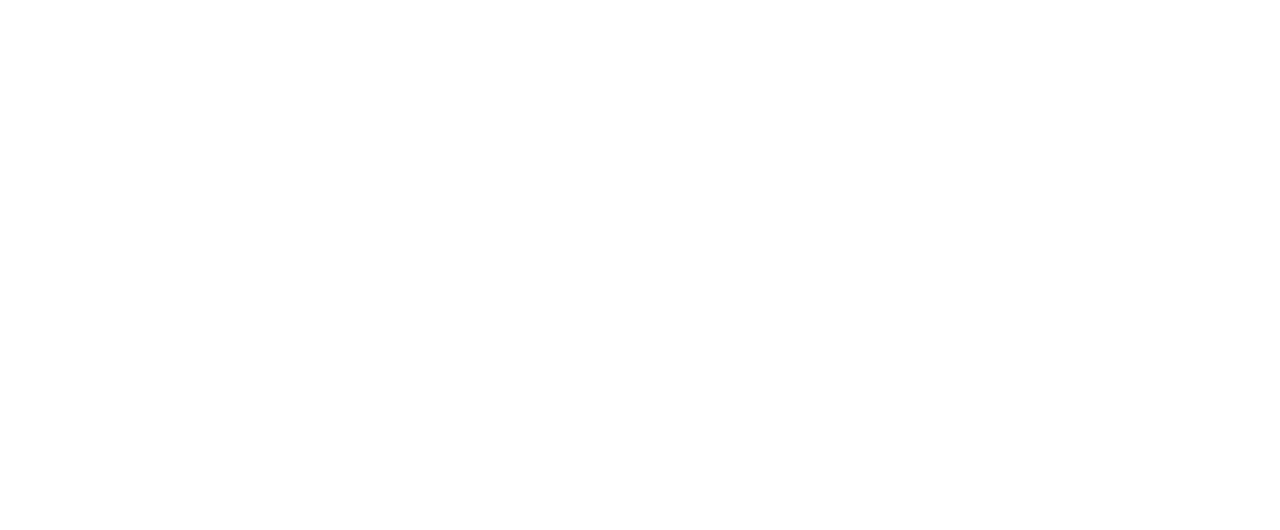
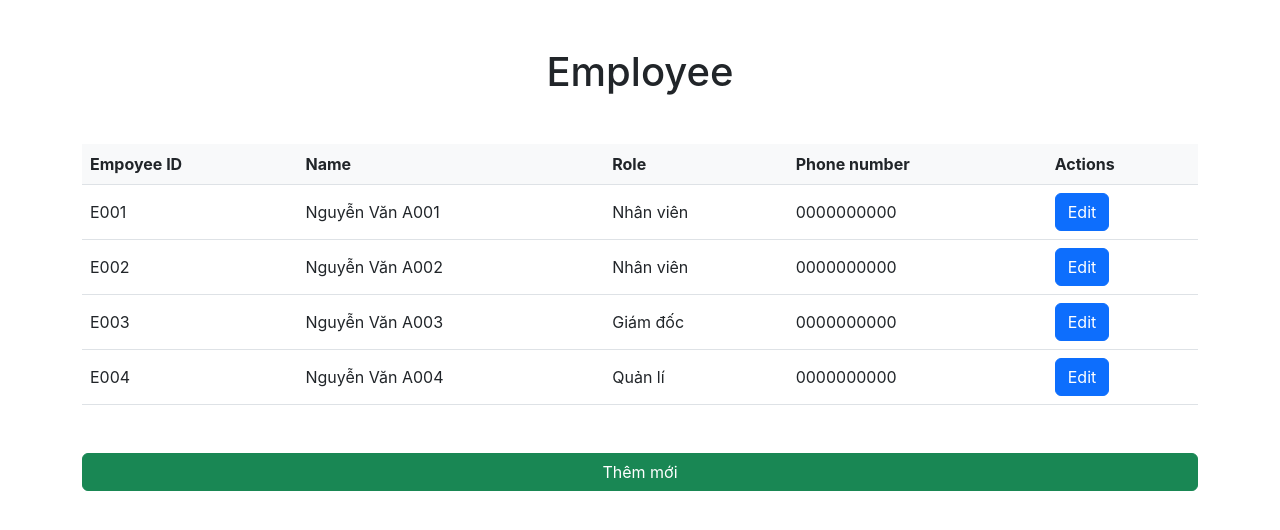
Before and after one commit to quynhniee/ticket-management-system, a React (Create React App) app: page /employee in a window 1280 px wide. Before the commit this address had no page. Shown: the top 530 px of the page. Built offline with nearby package versions, Linux system fonts and the light colour scheme.

Commit message:
add employee page

```diff
--- a/src/App.js
+++ b/src/App.js
@@ -4,6 +4,7 @@
 import Home from "./views/Home";
 
 const BookTicket = lazy(() => import("./views/BookTicket"));
+const Employee = lazy(() => import("./views/Employee"));
 const EmployeeDetail = lazy(() => import("./views/EmployeeDetail"));
 
 function App() {
@@ -14,7 +15,11 @@
 					<Routes>
 						<Route index path="/" element={<Home />} />
 						<Route path="/book-ticket" element={<BookTicket />} />
-            <Route path="/employee-detail" element={<EmployeeDetail />} />
+						<Route path="/employee" element={<Employee />} />
+						<Route
+							path="/employee-detail/:id"
+							element={<EmployeeDetail />}
+						/>
 					</Routes>
 				</BrowserRouter>
 			</Suspense>
--- /dev/null
+++ b/src/views/Employee.jsx
@@ -0,0 +1,84 @@
+import React from "react";
+import { Link } from "react-router-dom";
+
+const Employee = () => {
+	const dataEmpoyee = [
+		{
+			id_e: "E001",
+			Salary: 10000000,
+			FullName: "Nguyễn Văn A001",
+			Role: "E",
+			phoneNumber: "0000000000",
+		},
+		{
+			id_e: "E002",
+			Salary: 20000000,
+			FullName: "Nguyễn Văn A002",
+			Role: "E",
+			phoneNumber: "0000000000",
+		},
+		{
+			id_e: "E003",
+			Salary: 40000000,
+			FullName: "Nguyễn Văn A003",
+			Role: "G",
+			phoneNumber: "0000000000",
+		},
+		{
+			id_e: "E004",
+			Salary: 30000000,
+			FullName: "Nguyễn Văn A004",
+			Role: "Q",
+			phoneNumber: "0000000000",
+		},
+	];
+
+	return (
+		<div className="container my-5">
+			<h1 className="text-center mb-5">Employee</h1>
+			<table className="table align-middle mb-0 bg-white">
+				<thead className="bg-light">
+					<tr>
+						<th>Empoyee ID</th>
+						<th>Name</th>
+						<th>Role</th>
+						<th>Phone number</th>
+						<th>Actions</th>
+					</tr>
+				</thead>
+				<tbody>
+					{dataEmpoyee.map((employee) => (
+						<tr key={employee.id_e}>
+							<td>{employee.id_e}</td>
+							<td>{employee.FullName}</td>
+							<td>
+								{employee.Role === "E"
+									? "Nhân viên"
+									: employee.Role === "G"
+									? "Giám đốc"
+									: "Quản lí"}
+							</td>
+							<td>{employee.phoneNumber}</td>
+							<td>
+								<Link
+									to={`/employee-detail/${employee.id_e}`}
+									type="button"
+									className="btn btn-primary btn-rounded"
+								>
+									Edit
+								</Link>
+							</td>
+						</tr>
+					))}
+				</tbody>
+			</table>
+			<div className="d-grid gap-2 mt-5">
+				<Link to="/employee-detail/add" className="btn btn-success">
+					Thêm mới
+				</Link>
+			</div>
+		</div>
+	);
+};
+
+export default Employee;
--- a/src/views/EmployeeDetail.jsx
+++ b/src/views/EmployeeDetail.jsx
@@ -1,11 +1,24 @@
 import React, { useState } from "react";
-import { Link } from "react-router-dom";
+import { Link, useParams } from "react-router-dom";
 
 const EmployeeDetail = () => {
-  const [employeeId, setEmployeeId] = useState();
-  const [name, setName] = useState();
-  const [role, setRole] = useState("E");
-  const [phone, setPhone] = useState();
+	const { id } = useParams();
+
+	const employee =
+		id == "add"
+			? {}
+			: {
+					// Get API
+					e_id: "E001",
+					FullName: "NGUYEN VAN A",
+					Role: "E",
+					phoneNumber: "0000000000",
+			  };
+
+	const [employeeId, setEmployeeId] = useState(employee.e_id);
+	const [name, setName] = useState(employee.FullName);
+	const [role, setRole] = useState(employee.Role);
+	const [phone, setPhone] = useState(employee.phoneNumber);
 
 	const employeeIdChangeHandle = (e) => setEmployeeId(e.target.value);
 	const nameChangeHandle = (e) => setName(e.target.value);
@@ -67,8 +80,8 @@
 								value={role}
 								onChange={roleChangeHandle}
 							>
-                <option value="G">G</option>
-                <option value="Q">Q</option>
+								<option value="G">Giám đốc</option>
+								<option value="Q">Quản lý</option>
 								<option value="E">Employee</option>
 							</select>
 						</div>
@@ -95,7 +108,10 @@
 					<Link to="/" className="btn btn-outline-warning mr-4">
 						Cancel
 					</Link>
-          <button type="submit" className="btn btn-outline-primary mb-4">
+					<button
+						type="submit"
+						className="btn btn-outline-primary mb-4"
+					>
 						Save
 					</button>
 				</div>
--- a/src/views/Home.jsx
+++ b/src/views/Home.jsx
@@ -8,6 +8,9 @@
 			<Link to="/book-ticket" className="btn btn-primary">
 				Book ticket
 			</Link>
+			<Link to="/employee" className="btn btn-primary">
+				Employee
+			</Link>
 		</div>
 	);
 };
```
Lines whose indentation alone changed are shown as unchanged.
